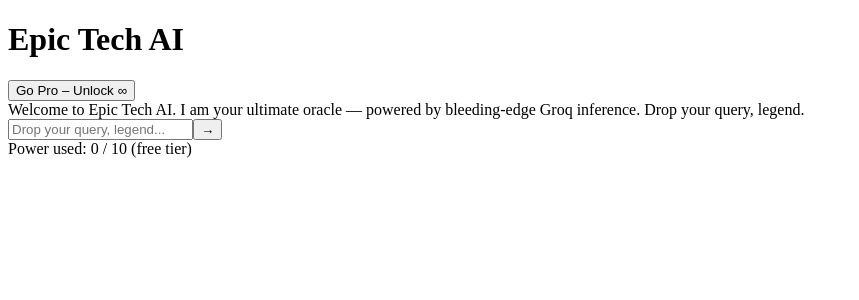
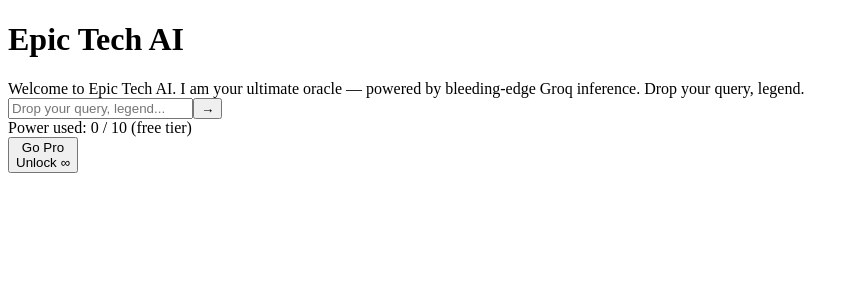
Before and after one commit to Sm0k367/the-one, a React (Vite) app: page / in a window 1280 px wide. Shown: the top 300 px of the page, without its empty margins (0-859 px from the left). Built offline with nearby package versions, Linux system fonts and the light colour scheme; the HTML template or start-up script is replaced by a standard one.

Commit message:
Update App.jsx

```diff
--- a/src/App.jsx
+++ b/src/App.jsx
@@ -107,11 +107,6 @@
     <div className="chat-container">
       <header className="chat-header">
         <h1>Epic Tech AI</h1>
-        <div className="header-actions">
-          <button onClick={handleUpgrade} className="upgrade-btn">
-            Go Pro – Unlock ∞
-          </button>
-        </div>
       </header>
 
       <div className="messages">
@@ -153,6 +148,11 @@
       <div className="status-bar">
         Power used: {messageCount} / {MAX_FREE_MESSAGES} (free tier)
       </div>
+
+      {/* Floating Upgrade Button – bottom right */}
+      <button onClick={handleUpgrade} className="fab-upgrade">
+        Go Pro<br />Unlock ∞
+      </button>
     </div>
   );
 }
```
